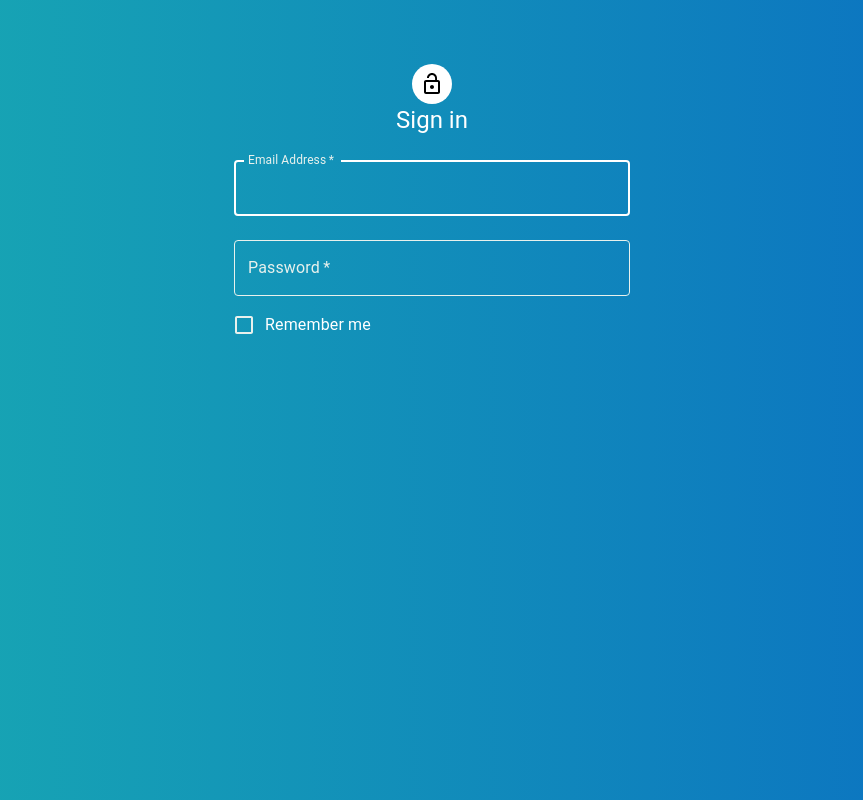
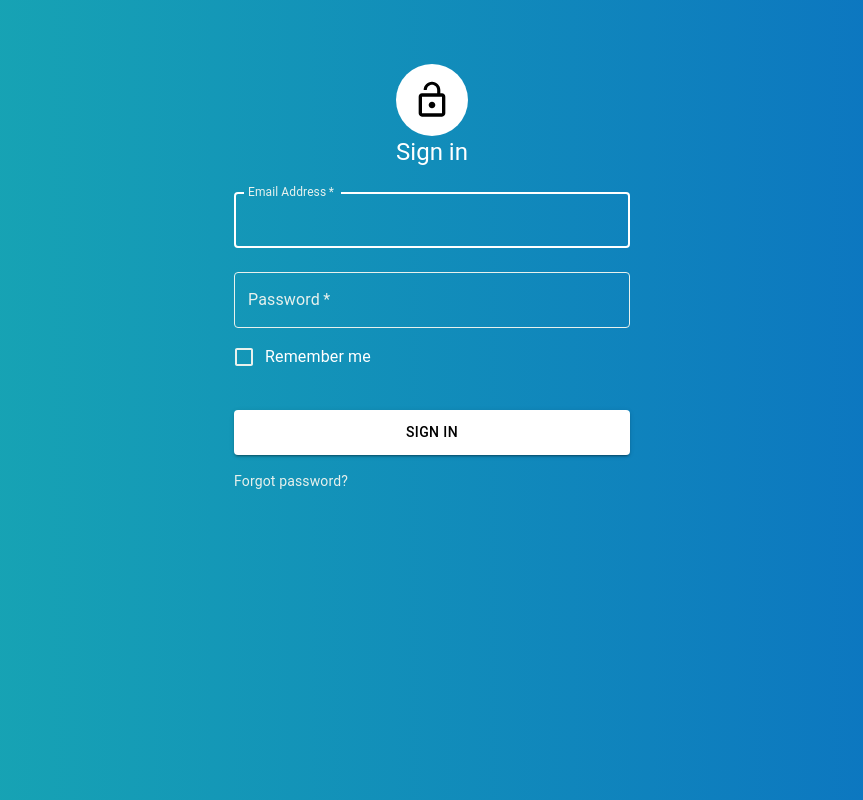
Before and after one commit to PhuongPhg/admin-template, a React (Create React App) app: page / in a window 1280 px wide. Shown: the whole page, without its empty margins (208-1071 px from the left). Built offline with nearby package versions, Linux system fonts and the light colour scheme.

Commit message:
Create LogIn page

```diff
--- a/src/App.js
+++ b/src/App.js
@@ -4,20 +4,22 @@ import CssBaseline from '@material-ui/core/CssBaseline';
 import Container from '@material-ui/core/Container';
 import LockOpenIcon from '@material-ui/icons/LockOpen';
 import Avatar from '@material-ui/core/Avatar';
-import styled from 'styled-components';
 import Typography from '@material-ui/core/Typography';
 import { makeStyles } from '@material-ui/core/styles';
 import TextField from '@material-ui/core/TextField';
 import FormControlLabel from '@material-ui/core/FormControlLabel';
 import Checkbox from '@material-ui/core/Checkbox';
 import './backgroundColor.css'
+import Link from '@material-ui/core/Link';
+import Grid from '@material-ui/core/Grid';
+import Button from '@material-ui/core/Button';
+import {
+  BrowserRouter as Router,
+  Switch,
+  Route,
+} from "react-router-dom";
+import { useHistory } from "react-router-dom";
 
-const Styles = styled.div`
-  // .backgroundColor{
-  //   background: linear-gradient(to right, #19adb1 0%,  #0a6dc3 100%);
-  //   height: '100vh';
-  // }
-`;
 const useStyles = makeStyles((theme) => ({
   Container: {
     paddingTop: theme.spacing(8),
@@ -29,6 +31,8 @@ const useStyles = makeStyles((theme) => ({
     padding: theme.spacing(1),
     backgroundColor: 'white',
     color: 'black',
+    width: theme.spacing(9),
+    height: theme.spacing(9),
   },
   form: {
     width: '100%', // Fix IE 11 issue.
@@ -37,6 +41,9 @@ const useStyles = makeStyles((theme) => ({
   },
   submit: {
     margin: theme.spacing(3, 0, 2),
+    padding: 10,
+    backgroundColor: 'white',
+    color: 'black',
   },
   textField: {
     '& label.Mui-focused': {
@@ -56,27 +63,181 @@ const useStyles = makeStyles((theme) => ({
   },
   multilineColor:{
     color:'white',
-}
+  },
 }));
 
 export default function App(){
+  return(
+  <Router>
+    <Switch>
+    <Route exact path="/">
+      <LogIn />
+    </Route>
+    <Route path="/MainScreen">
+      <MainScreen />
+    </Route>
+    <Route path="/SignUp">
+      <SignUp />
+    </Route>
+    </Switch>
+  </Router>
+  )}
+// }
+function LogIn(){
   const classes = useStyles();
-  const [isLogged, setIsLoget]=useState(false)
-  if(isLogged == true) return <MainScreen />;
-  else {
+  const [isLogged, setIsLoged]=useState(false);
+  const[email, setEmail]=useState('');
+  const [pass, setPass]= useState('');
+
+  let history = useHistory()
+
+  const onSubmit = () =>{
+    if((email == testLogged.email) && (pass == testLogged.password)){
+      setIsLoged(true);
+      console.log(isLogged);
+      history.push("/MainScreen")
+    }
+  }
+  const updateEmail = (text) =>{
+    setEmail(text);
+  }
   return (
     <div className='backgroundColor'>
-      <Styles>
       <Container component="main" maxWidth="xs" >
         <CssBaseline />
         <div className={classes.Container}>
           <Avatar className={classes.avatar}>
-            <LockOpenIcon color="black"/>
+            <LockOpenIcon color="black" style={{fontSize: 40}}/>
           </Avatar>
           <Typography component="h1" variant="h5" style={{color: 'white'}}>
             Sign in
           </Typography>
-        <form className={classes.form} noValidate>
+          <form className={classes.form} noValidate onSubmit={onSubmit}>
+            <TextField
+            variant="outlined"
+            margin="normal"
+            required
+            fullWidth
+            id="email"
+            label="Email Address"
+            name="email"
+            autoComplete="email"
+            autoFocus
+            className={classes.textField}
+            InputProps={{
+              className: classes.multilineColor
+            }}
+            InputLabelProps={{
+              style: { color: '#e8f1ed' },
+            }}
+            value={email} onInput={e => setEmail(e.target.value)}
+            />
+            <TextField
+            variant="outlined"
+            margin="normal"
+            required
+            fullWidth
+            name="password"
+            label="Password"
+            type="password"
+            id="password"
+            autoComplete="current-password"
+            className={classes.textField}
+            InputProps={{
+              className: classes.multilineColor
+            }}
+            InputLabelProps={{
+              style: { color: '#e8f1ed' },
+            }}
+            value={pass} onInput={e => setPass(e.target.value)}
+            />
+            <FormControlLabel
+            control={<Checkbox value="remember" style={{color:'#e8f1ed'}}/>}
+            label="Remember me"
+            />
+            <Button
+            // onClick={onSubmit}
+            type="submit"
+            fullWidth
+            variant="contained"
+            color='#e8f1ed'
+            className={classes.submit}
+            >
+              Sign In
+            </Button>
+            <Grid container>
+              <Grid item xs>
+                <Link href="#" variant="body2" style={{color: '#e8f1ed'}}>
+                  Forgot password?
+                </Link>
+              </Grid>
+              {/* <Grid item>
+                <Link href="/SignUp" variant="body2" style={{color: '#e8f1ed'}}
+                >
+                  {"Don't have an account? Sign Up"}
+                </Link>
+              </Grid> */}
+            </Grid>
+          </form>
+        </div>
+      </Container>
+    </div>
+    )
+}
+function SignUp(){
+  const classes = useStyles();
+  let history = useHistory()
+  return (
+    <div className='backgroundColor'>
+      <Container component="main" maxWidth="xs" >
+        <CssBaseline />
+        <div className={classes.Container}>
+          <Avatar className={classes.avatar}>
+            <LockOpenIcon color="black" style={{fontSize: 40}}/>
+          </Avatar>
+          <Typography component="h1" variant="h5" style={{color: 'white'}}>
+            Sign up
+          </Typography>
+          <form className={classes.form} noValidate >
+          <Grid container spacing={2}>
+          <Grid item xs={12} sm={6}>
+            <TextField
+              autoComplete="fname"
+              name="firstName"
+              variant="outlined"
+              required
+              fullWidth
+              id="firstName"
+              label="First Name"
+              autoFocus
+              className={classes.textField}
+            InputProps={{
+              className: classes.multilineColor
+            }}
+            InputLabelProps={{
+              style: { color: '#e8f1ed' },
+            }}
+            />
+          </Grid>
+          <Grid item xs={12} sm={6}>
+            <TextField
+              variant="outlined"
+              required
+              fullWidth
+              id="lastName"
+              label="Last Name"
+              name="lastName"
+              autoComplete="lname"
+              className={classes.textField}
+            InputProps={{
+              className: classes.multilineColor
+            }}
+            InputLabelProps={{
+              style: { color: '#e8f1ed' },
+            }}
+            />
+          </Grid>
+          </Grid>
             <TextField
             variant="outlined"
             margin="normal"
@@ -116,13 +277,38 @@ export default function App(){
             <FormControlLabel
             control={<Checkbox value="remember" style={{color:'#e8f1ed'}}/>}
             label="Remember me"
-
             />
+            <Button
+            // onClick={onSubmit}
+            type="submit"
+            fullWidth
+            variant="contained"
+            color='#e8f1ed'
+            className={classes.submit}
+            >
+              Sign Up
+            </Button>
+            <Grid container>
+              <Grid item xs>
+                <Link href="#" variant="body2" style={{color: '#e8f1ed'}}>
+                  Forgot password?
+                </Link>
+              </Grid>
+              <Grid item>
+                <Link href="/" variant="body2" style={{color: '#e8f1ed'}}
+                // onClick={() =>history.push("/LogIn") }
+                >
+                  {"Already have an account? Log In"}
+                </Link>
+              </Grid>
+            </Grid>
           </form>
         </div>
       </Container>
-      </Styles>
     </div>
     )
 }
+const testLogged={
+  email: 'test@gmail.com',
+  password: 'test',
 }
--- a/src/Dashboard.js
+++ b/src/Dashboard.js
@@ -84,21 +84,21 @@ export default function Dashboard(){
       animationEnabled: true,
       // theme: "light2", // "light1", "dark1", "dark2"
       title:{
-          text: "Bounce Rate by Week of Year"
+          text: "Total call by day of month"
       },
       axisY: {
-          title: "Bounce Rate",
+          title: "Total calls",
           includeZero: false,
           suffix: "%"
       },
       axisX: {
-          title: "Week of Year",
-          prefix: "W",
-          interval: 2
+          title: "Day of the month",
+          prefix: "d",
+          interval: 1
       },
       data: [{
           type: "line",
-          toolTipContent: "Week {x}: {y}%",
+          toolTipContent: "Day {x}: {y}%",
           dataPoints: [
               { x: 1, y: 64 },
               { x: 2, y: 61 },
@@ -118,7 +118,13 @@ export default function Dashboard(){
               { x: 19, y: 58 },
               { x: 20, y: 54 },
               { x: 21, y: 59 },
-              { x: 23, y: 59 }
+              { x: 23, y: 59 },
+              { x: 24, y: 45 },
+              { x: 25, y: 35 },
+              { x: 26, y: 25 },
+              { x: 27, y: 17 },
+              { x: 28, y: 17 },
+
           ]
       }]
   }
```
Lines whose indentation alone changed are shown as unchanged.
